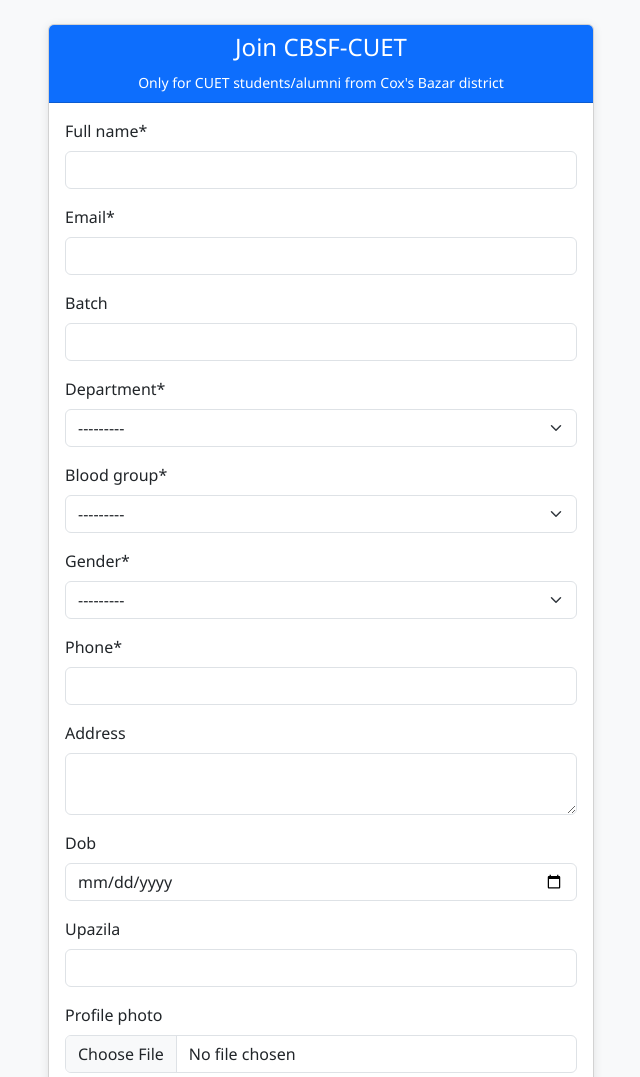
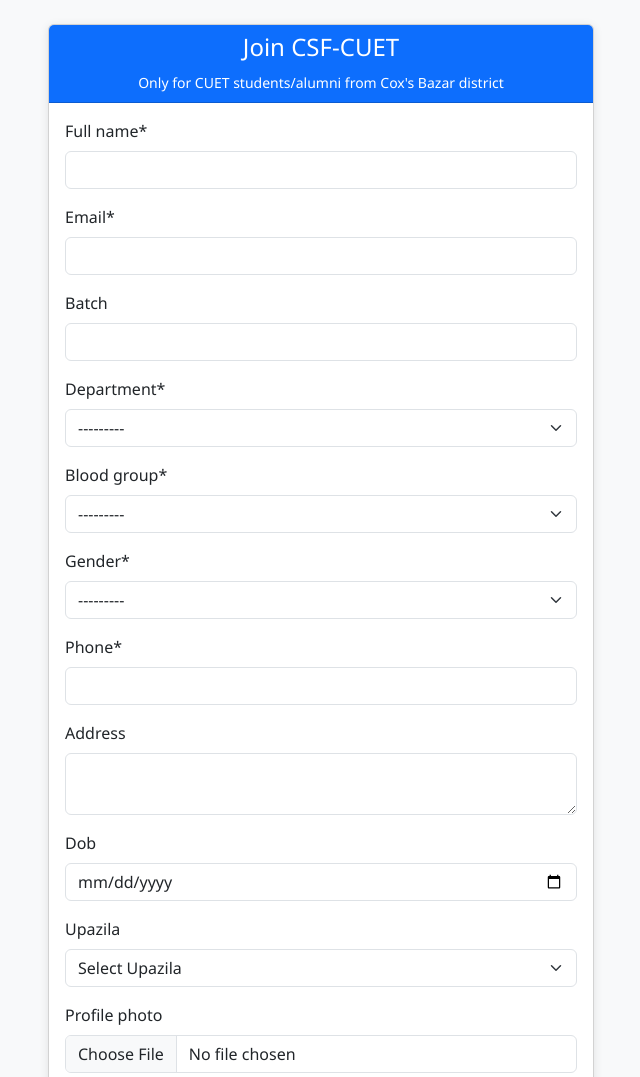
Before and after one commit to ashraf1600/Cox-s-Bazar-Student-Forum-CUET, a Django app: page /register/ in a window 1280 px wide. Shown: the part 56-1133 px from the top of the page, without its empty margins (319-959 px from the left). Run offline with Django 5.2, Linux system fonts and the light colour scheme; data comes from the database, SQL or seed files in the repository; both versions use the stored data as it was after the commit; some libraries are stand-ins or nearby versions.

Commit message:
member logged in done

```diff
--- a/core/forms.py
+++ b/core/forms.py
@@ -1,10 +1,16 @@
 from django import forms
 from .models import User, Department, Post, Comment
+from django.contrib.auth.forms import AuthenticationForm
 
 class RegistrationForm(forms.ModelForm):
     password = forms.CharField(widget=forms.PasswordInput(attrs={'class': 'form-control'}))
     confirm_password = forms.CharField(widget=forms.PasswordInput(attrs={'class': 'form-control'}))
     profile_photo = forms.ImageField(required=False, widget=forms.FileInput(attrs={'class': 'form-control'}))
+    upazila = forms.ChoiceField(
+        choices=[('', 'Select Upazila')] + User.UPAZILA_CHOICES,
+        widget=forms.Select(attrs={'class': 'form-control'}),
+        required=False,
+    )
 
     class Meta:
         model = User
@@ -40,10 +46,9 @@
         return cleaned_data
 
 # LoginForm, PostForm, CommentForm remain unchanged
-class LoginForm(forms.Form):
-    email = forms.EmailField(widget=forms.EmailInput(attrs={'class': 'form-control'}))
+class LoginForm(AuthenticationForm):
+    username = forms.EmailField(widget=forms.EmailInput(attrs={'class': 'form-control'}))
     password = forms.CharField(widget=forms.PasswordInput(attrs={'class': 'form-control'}))
-
 class PostForm(forms.ModelForm):
     class Meta:
         model = Post
--- a/core/models.py
+++ b/core/models.py
@@ -35,12 +35,24 @@
     STATUS_CHOICES = [('pending', 'Pending Approval'), ('active', 'Active'), ('inactive', 'Inactive')]
     BLOOD_GROUPS = [('A+','A+'),('A-','A-'),('B+','B+'),('B-','B-'),('AB+','AB+'),('AB-','AB-'),('O+','O+'),('O-','O-')]
     GENDER_CHOICES = [('Male','Male'),('Female','Female'),('Other','Other')]
+    UPAZILA_CHOICES = [
+        ('Cox\'s Bazar Sadar', "Cox's Bazar Sadar"),
+        ('Teknaf', 'Teknaf'),
+        ('Ukhiya', 'Ukhiya'),
+        ('Chakaria', 'Chakaria'),
+        ('Ramu', 'Ramu'),
+        ('Pekua', 'Pekua'),
+        ('Maheshkhali', 'Maheshkhali'),
+        ('Kutubdia', 'Kutubdia'),
+        ('Eidgaon', 'Eidgaon'),
+        ('Other', 'Other'),
+    ]
 
     id = models.AutoField(primary_key=True)
     serial_no = models.CharField(max_length=20, unique=True, blank=True, null=True)
     full_name = models.CharField(max_length=200)
     email = models.EmailField(unique=True)
-    batch = models.IntegerField(null=True, blank=True)   # ← add null=True, blank=True
+    batch = models.IntegerField(null=True, blank=True)
     department = models.ForeignKey(Department, on_delete=models.SET_NULL, null=True)
     blood_group = models.CharField(max_length=3, choices=BLOOD_GROUPS)
     gender = models.CharField(max_length=10, choices=GENDER_CHOICES)
@@ -48,7 +60,7 @@
     address = models.TextField(blank=True)
     dob = models.DateField(null=True, blank=True)
     profile_photo = models.ImageField(upload_to='profile_photos/', null=True, blank=True)
-    upazila = models.CharField(max_length=100, blank=True)
+    upazila = models.CharField(max_length=100, choices=UPAZILA_CHOICES, blank=True)
     status = models.CharField(max_length=10, choices=STATUS_CHOICES, default='pending')
     role = models.CharField(max_length=10, choices=ROLE_CHOICES, default='member')
     date_joined = models.DateTimeField(default=timezone.now)
--- a/core/templates/core/register.html
+++ b/core/templates/core/register.html
@@ -7,7 +7,7 @@
     <div class="col-md-8 col-lg-6">
         <div class="card">
             <div class="card-header bg-primary text-white text-center">
-                <h4>Join CBSF-CUET</h4>
+                <h4>Join CSF-CUET</h4>
                 <small>Only for CUET students/alumni from Cox's Bazar district</small>
             </div>
             <div class="card-body">
--- a/core/views.py
+++ b/core/views.py
@@ -5,6 +5,7 @@
 from django.core.paginator import Paginator
 from django.db.models import Q
 from django.http import JsonResponse, HttpResponseRedirect
+from django.urls import reverse
 from .models import User, Department, CommitteeMember, Announcement, Post, Comment, Like
 from .forms import RegistrationForm, LoginForm, PostForm, CommentForm
 
@@ -69,7 +70,7 @@
 
 def register(request):
     if request.user.is_authenticated:
-        return redirect('dashboard')
+        return redirect('core:dashboard')
 
     if request.method == 'POST':
         form = RegistrationForm(request.POST, request.FILES)
@@ -79,7 +80,7 @@
             user.status = 'pending'
             user.save()
             messages.success(request, 'Registration successful! Please wait for admin approval.')
-            return redirect('login')
+            return redirect('core:login')
     else:
         form = RegistrationForm()
 
@@ -87,9 +88,10 @@
 
 def login_view(request):
     if request.user.is_authenticated:
-        return redirect('dashboard')
+        return redirect('core:dashboard')
 
     if request.method == 'POST':
+        # ✅ Correct way: pass request as first argument, data as keyword
         form = LoginForm(request, data=request.POST)
         if form.is_valid():
             email = form.cleaned_data.get('username')
@@ -98,8 +100,8 @@
             if user is not None:
                 login(request, user)
                 messages.success(request, f'Welcome back, {user.full_name}!')
-                return redirect('dashboard')
-        messages.error(request, 'Invalid credentials or account pending approval.')
+                return redirect('core:dashboard')
+        # If form invalid, it will re-render with errors
     else:
         form = LoginForm()
 
@@ -116,7 +118,7 @@
 def dashboard(request):
     if request.user.status != 'active':
         messages.warning(request, 'Your account is pending approval.')
-        return redirect('homepage')
+        return redirect('core:homepage')
 
     posts = Post.objects.select_related('user').all()
     announcements = Announcement.objects.all()[:5]
@@ -165,7 +167,7 @@
             comment.user = request.user
             comment.save()
             messages.success(request, 'Comment added!')
-    return HttpResponseRedirect(request.META.get('HTTP_REFERER', 'dashboard'))
+    return HttpResponseRedirect(request.META.get('HTTP_REFERER', reverse('core:dashboard')))
 
 @login_required
 def announcements_page(request):
```
Also changed, not shown: core/migrations/0003_auto_add_departments.py (added), core/migrations/0004_alter_user_upazila.py (added), db.sqlite3, media/profile_photos/wc_gbm.png (added), media/profile_photos/wc_gbm_taEmpYm.png (added).
